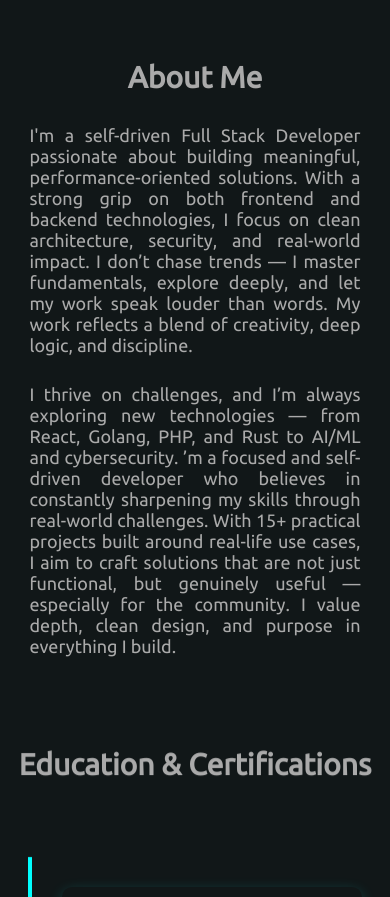
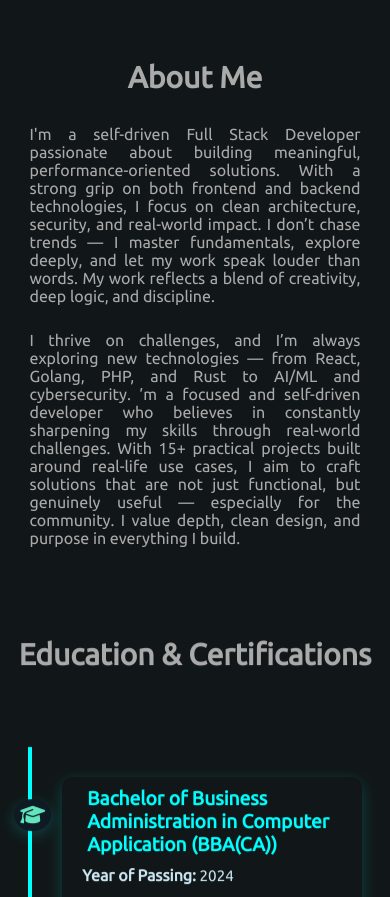
Before and after one commit to EthicalGT/EthicalGT, a React (Create React App) app: page / in a window 390 px wide. Shown: the part 960-1857 px from the top of the page. Built offline with nearby package versions, Linux system fonts and the light colour scheme.

Commit message:
EthicalGT is ready to conquer!

```diff
--- a/src/index.css
+++ b/src/index.css
@@ -810,6 +810,10 @@ footer {
     text-align: center;
   }
 
+  .aboutmeContainer p {
+    font-size: 16px;
+  }
+
   .dataContainer b,
   p {
     padding: 5px 10px;
```
Also changed, not shown: 6 other files (tests, documents, lock files or other folders).
